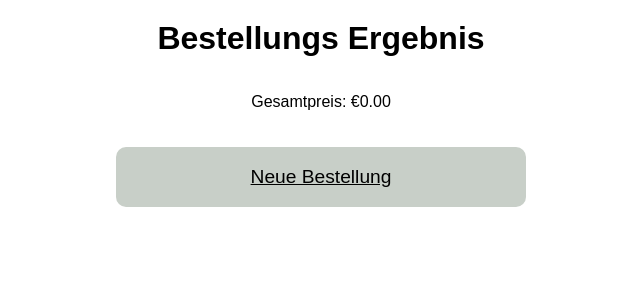
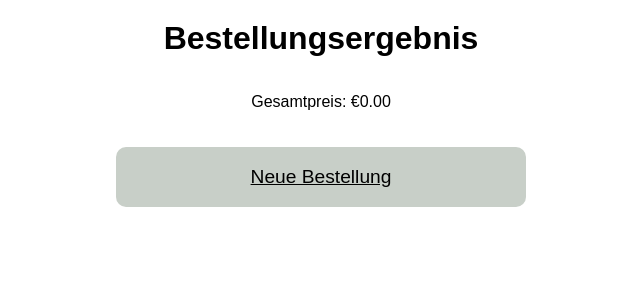
Before and after one commit to CY083/cy083.github.io, a Flask app: template templates/ergebnis.html in a window 1280 px wide. Shown: the top 300 px of the page, without its empty margins (319-959 px from the left). Run offline with Flask 3, Linux system fonts and the light colour scheme; the template is opened without the code that fills it, so the values that code supplies are empty.

Commit message:
Fixed Typo

```diff
--- a/templates/ergebnis.html
+++ b/templates/ergebnis.html
@@ -7,7 +7,7 @@
     <meta name="viewport" content="width=device-width, initial-scale=1.0">
 </head>
 <body>
-    <h1>Bestellungs Ergebnis</h1>
+    <h1>Bestellungsergebnis</h1>
     <p>Gesamtpreis: €{{ '%.2f' % gesamtpreis }}</p>
     {% if pfandpreis > 0 %}
         <p>Inklusive Pfand: €{{ '%.2f' % pfandpreis }}</p>
```
Also changed, not shown: flask_app.py (renamed from app.py).
